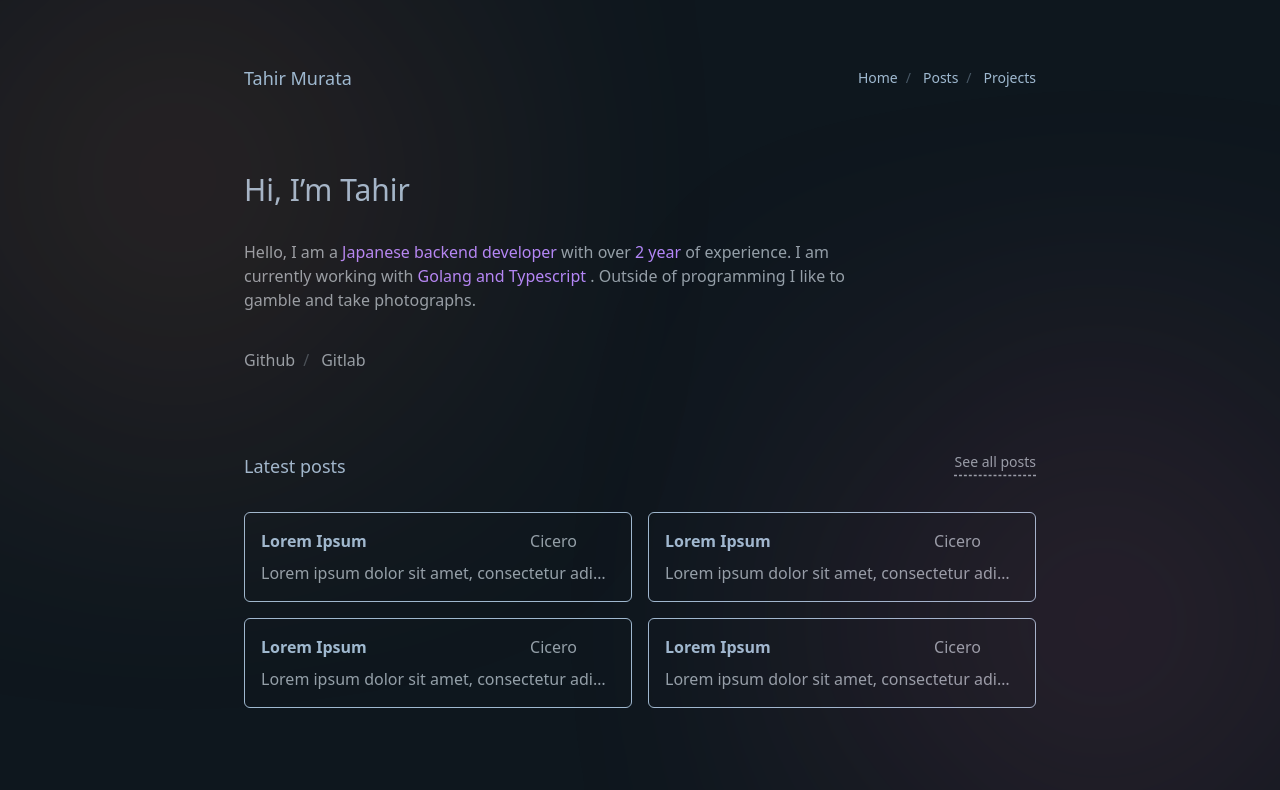
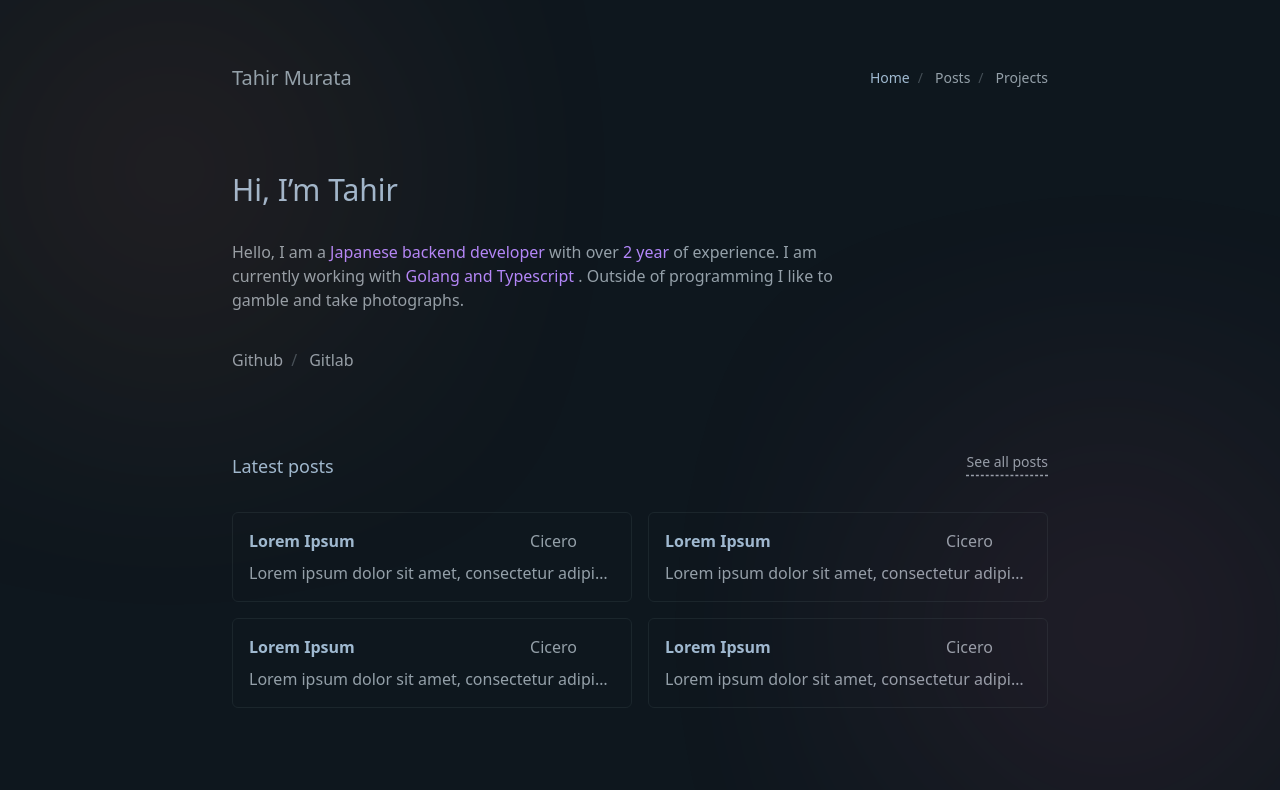
Before and after one commit to unclekhalifa/portfolio, a Vue app: page /#/ in a window 1280 px wide. Shown: the top 790 px of the page. Built offline with nearby package versions, Linux system fonts and the light colour scheme; some icons are missing.

Commit message:
Improve blur

```diff
--- a/index.html
+++ b/index.html
@@ -1,5 +1,5 @@
 <!doctype html>
-<html data-theme="sunset" class="bg-base-200" lang="en">
+<html data-theme="sunset" class="bg-base-200 overflow-y-scroll" lang="en">
   <head>
     <meta charset="UTF-8" />
     <link rel="icon" type="image/svg+xml" href="/icon.svg" />
--- a/src/App.vue
+++ b/src/App.vue
@@ -1,28 +1,28 @@
 <template>
   <div>
-    <div class="mx-auto flex min-h-screen max-w-[872px] flex-col gap-9 px-10 py-8 text-base-content md:gap-20 md:py-16">
-      <header class="z-40 flex w-full flex-col gap-2 md:flex-row md:justify-between">
-        <span class="text-lg">Tahir Murata</span>
+    <div class="mx-auto flex min-h-screen max-w-4xl flex-col gap-9 px-10 py-8 text-base-content md:gap-20 md:py-16">
+      <header class="z-40 flex w-full flex-col gap-3 sm:gap-2 md:flex-row md:justify-between text-neutral-content">
+        <span class="text-xl">Tahir Murata</span>
         <div className="text-sm custom-breadcrumbs">
           <ul>
-            <li><router-link to="/">Home</router-link></li>
-            <li><router-link to="/posts">Posts</router-link></li>
-            <li><router-link to="/projects">Projects</router-link></li>
+            <li><router-link activeClass="text-base-content" to="/">Home</router-link></li>
+            <li><router-link activeClass="text-base-content" to="/posts">Posts</router-link></li>
+            <li><router-link activeClass="text-base-content" to="/projects">Projects</router-link></li>
           </ul>
         </div>
       </header>
       <div
-        class="fixed z-0 h-[150px] w-[150px] sm:w-[200px] sm:h-[200px] xl:w-[275px] xl:h-[275px] rounded-full bg-primary blur-[150px] sm:blur-[175px] opacity-50 left-10 top-10">
+        class="fixed z-0 h-[150px] w-[150px] sm:w-[200px] sm:h-[200px] md:w-[220px] md:h-[220px] xl:w-[260px] xl:h-[260px] rounded-full bg-primary blur-[150px] opacity-30 left-10 top-10">
       </div>
       <div
-        class="fixed z-0 h-[150px] w-[150px] sm:w-[200px] sm:h-[200px] xl:w-[275px] xl:h-[275px] rounded-full bg-secondary blur-[150px] sm:blur-[175px] opacity-50 right-10 bottom-10">
+        class="fixed z-0 h-[150px] w-[150px] sm:w-[200px] sm:h-[200px] md:w-[220px] md:h-[220px] xl:w-[260px] xl:h-[260px] rounded-full bg-secondary blur-[150px] opacity-30 right-10 bottom-10">
       </div>
       <router-view></router-view>
     </div>
   </div>
 </template>
 
-<style scoped>
+<style>
 .custom-breadcrumbs {
   max-width: 100%;
   overflow-x: auto;
--- a/src/components/Box.vue
+++ b/src/components/Box.vue
@@ -6,7 +6,7 @@ defineProps<{ title: string, subTitle?: string, content?: string, url: string, t
 
 <template>
   <router-link v-if="!url.includes('http')"
-    class="group flex cursor-pointer flex-col gap-2 rounded-md border border-base-content p-4 transition-all duration-300 hover:-translate-y-2"
+    class="group flex cursor-pointer flex-col gap-2 rounded-md border border-neutral p-4 transition-all duration-300 hover:-translate-y-2"
     v-bind:to="url">
     <div class="flex w-full justify-between gap-2 flex-row items-center">
       <p class="text-base-content font-semibold">{{ title }}</p>
@@ -18,7 +18,7 @@ defineProps<{ title: string, subTitle?: string, content?: string, url: string, t
     <p class="truncate text-neutral-content">{{ content }}</p>
   </router-link>
   <a v-if="url.includes('http')" :href="url" rel="noreferrer" target="_blank"
-    class="group flex cursor-pointer flex-col gap-2 rounded-md border border-base-content p-4 transition-all duration-300 hover:-translate-y-2">
+    class="group flex cursor-pointer flex-col gap-2 rounded-md border border-neutral p-4 transition-all duration-300 hover:-translate-y-2">
     <div class="flex w-full justify-between gap-2 flex-row items-center">
       <p class="text-base-content font-semibold">{{ title }}</p>
       <div class="flex flex-row items-center gap-4">
--- a/src/pages/Home.vue
+++ b/src/pages/Home.vue
@@ -14,7 +14,7 @@ const years = computed(() => {
     <article class="flex flex-col gap-8 md:flex-row-reverse md:justify-end md:gap-12">
       <div class="flex flex-col gap-8">
         <h1 class="text-3xl">Hi, I’m Tahir</h1>
-        <h2 class="w-auto max-w-[80%] leading-6 text-neutral-content">Hello, I am a
+        <h2 class="w-auto md:max-w-[80%] leading-6 text-neutral-content">Hello, I am a
           <strong class="font-normal text-accent">Japanese backend developer</strong>
           with over
           <strong class="font-normal text-accent">{{ years }} year</strong>
@@ -100,63 +100,3 @@ const years = computed(() => {
     </article>
   </div>
 </template>
-
-<style scoped>
-.custom-breadcrumbs {
-  max-width: 100%;
-  overflow-x: auto;
-  padding-top: 0.5%;
-}
-
-.custom-breadcrumbs>ul {
-  display: flex;
-  align-items: center;
-  white-space: nowrap;
-  min-height: min-content;
-}
-
-.custom-breadcrumbs>ul>li {
-  display: flex;
-  align-items: center;
-}
-
-.custom-breadcrumbs>ul>li>a {
-  display: flex;
-  cursor: pointer;
-  align-items: center;
-}
-
-@media (hover:hover) {
-
-  .custom-breadcrumbs>ul>li>a:hover {
-    text-decoration-line: underline;
-  }
-}
-
-.custom-breadcrumbs>ul>li>a:focus {
-  outline: 2px solid transparent;
-  outline-offset: 2px;
-}
-
-.custom-breadcrumbs>ul>li>a:focus-visible {
-  outline: 2px solid currentColor;
-  outline-offset: 2px;
-}
-
-.custom-breadcrumbs>ul>li+*:before {
-  content: "/";
-  margin-left: 0.5rem
-    /* 8px */
-  ;
-  margin-right: 0.75rem
-    /* 12px */
-  ;
-  display: block;
-  opacity: 0.4;
-  background-color: transparent;
-}
-
-[dir="rtl"] .custom-breadcrumbs>ul>li+*:before {
-  --tw-rotate: -180deg;
-}
-</style>
```
